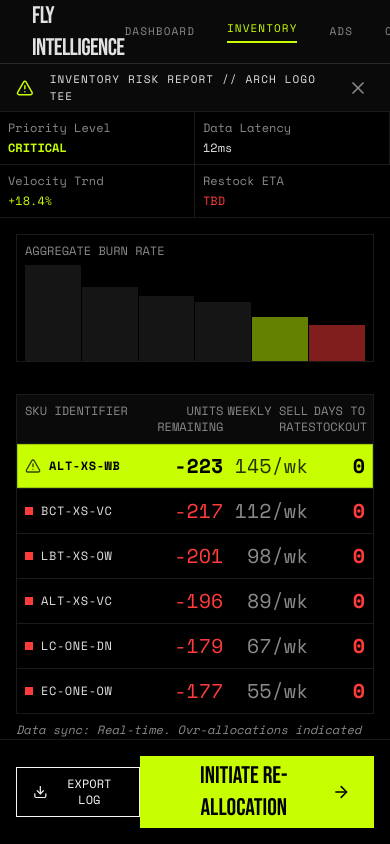
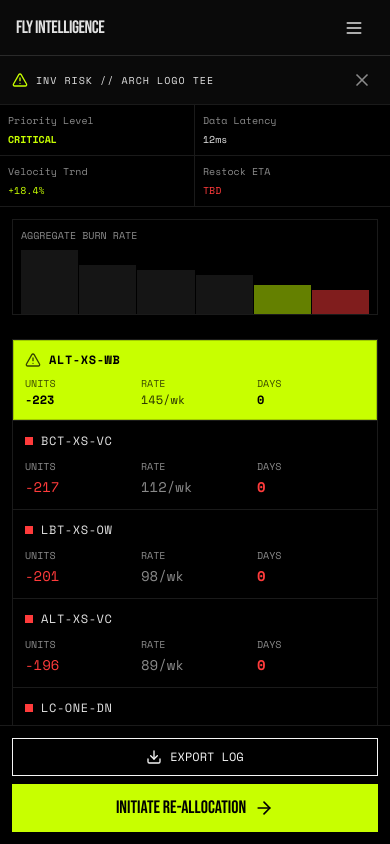
Before and after one commit to Jedidiah5/Wayflyers_Visionaries_Hackathon, a Next.js app: page /inventory in a window 390 px wide. Built offline with nearby package versions, Linux system fonts and the light colour scheme.

Commit message:
RefactordInventoryDeepDive and TopNav components to enhance UI and added mobile navigation support. Updated styles for better responsiveness and added InventoryRiskRow for displaying inventory data.

```diff
--- a/src/components/InventoryDeepDive.tsx
+++ b/src/components/InventoryDeepDive.tsx
@@ -21,11 +21,11 @@ function BurnRateChart({ data }: { data: InventoryRow[] }) {
   const maxRate = Math.max(...rates, 1);
 
   return (
-    <div className="relative mb-8 h-32 overflow-hidden border border-[#1a1a1a] group">
-      <div className="absolute left-2 top-2 font-mono text-xs text-text-muted">
+    <div className="relative mb-6 h-24 overflow-hidden border border-[#1a1a1a] group sm:mb-8 sm:h-32">
+      <div className="absolute left-2 top-2 font-mono text-[10px] text-text-muted sm:text-xs">
         AGGREGATE BURN RATE
       </div>
-      <div className="absolute bottom-0 left-0 flex h-24 w-full items-end gap-px px-2 opacity-50 transition-opacity group-hover:opacity-100">
+      <div className="absolute bottom-0 left-0 flex h-16 w-full items-end gap-px px-2 opacity-50 transition-opacity group-hover:opacity-100 sm:h-24">
         {rates.map((rate, index) => {
           const height = Math.max(20, Math.round((rate / maxRate) * 100));
           const isPeak = index >= rates.length - 2;
@@ -51,60 +51,107 @@ function BurnRateChart({ data }: { data: InventoryRow[] }) {
   );
 }
 
-function InventoryRiskTable({ data }: { data: InventoryRow[] }) {
-  const highlightIndex = data.reduce(
-    (worst, row, index) =>
-      row.unitsRemaining < data[worst].unitsRemaining ? index : worst,
-    0
-  );
-
-  return (
-    <div className="border border-[#1a1a1a]">
-      <div className="grid grid-cols-12 border-b border-[#1a1a1a] bg-[#0a0a0a] p-2 font-mono text-xs text-text-muted">
-        <div className="col-span-4">SKU IDENTIFIER</div>
-        <div className="col-span-3 text-right">UNITS REMAINING</div>
-        <div className="col-span-3 text-right">WEEKLY SELL RATE</div>
-        <div className="col-span-2 text-right">DAYS TO STOCKOUT</div>
-      </div>
-
-      <div className="font-mono text-xl text-text-primary">
-        {data.map((row, index) => {
-          const isHighlighted = index === highlightIndex;
+function InventoryRiskRow({
+  row,
+  isHighlighted,
+}: {
+  row: InventoryRow;
+  isHighlighted: boolean;
+}) {
   const isNegative = row.unitsRemaining < 0;
   const isLowPositive =
     !isNegative && row.unitsRemaining <= 20 && row.daysToStockout === 0;
 
   if (isHighlighted) {
     return (
-              <div
-                key={row.sku}
-                className="relative grid grid-cols-12 items-center overflow-hidden border-b border-[#1a1a1a] bg-accent p-2 text-black group"
-              >
+      <div className="relative overflow-hidden border-b border-[#1a1a1a] bg-accent p-3 text-black last:border-b-0 sm:p-2">
         <div className="pointer-events-none absolute inset-0 border border-black opacity-20" />
-                <div className="col-span-4 z-10 flex items-center gap-2">
-                  <TriangleAlert className="h-4 w-4 animate-pulse" />
-                  <span className="text-xs font-bold tracking-wider">
+        <div className="relative z-10 flex items-center gap-2">
+          <TriangleAlert className="h-4 w-4 shrink-0 animate-pulse" />
+          <span className="truncate font-mono text-xs font-bold tracking-wider">
             {row.sku}
           </span>
         </div>
-                <div className="col-span-3 z-10 text-right font-bold">
+        <div className="relative z-10 mt-2 grid grid-cols-3 gap-2 font-mono text-xs sm:mt-0 sm:hidden">
+          <div>
+            <div className="text-[10px] uppercase opacity-70">Units</div>
+            <div className="font-bold">{row.unitsRemaining}</div>
+          </div>
+          <div>
+            <div className="text-[10px] uppercase opacity-70">Rate</div>
+            <div className="opacity-80">{row.weeklySellRate}/wk</div>
+          </div>
+          <div>
+            <div className="text-[10px] uppercase opacity-70">Days</div>
+            <div className="font-bold">{row.daysToStockout}</div>
+          </div>
+        </div>
+        <div className="relative z-10 hidden grid-cols-12 items-center sm:grid">
+          <div className="col-span-4 flex items-center gap-2">
+            <TriangleAlert className="h-4 w-4 animate-pulse" />
+            <span className="text-xs font-bold tracking-wider">{row.sku}</span>
+          </div>
+          <div className="col-span-3 text-right font-bold">
             {row.unitsRemaining}
           </div>
-                <div className="col-span-3 z-10 text-right opacity-80">
+          <div className="col-span-3 text-right opacity-80">
             {row.weeklySellRate}/wk
           </div>
-                <div className="col-span-2 z-10 text-right font-bold">
+          <div className="col-span-2 text-right font-bold">
             {row.daysToStockout}
+          </div>
         </div>
       </div>
     );
   }
 
   return (
+    <div className="border-b border-[#1a1a1a] p-3 transition-colors last:border-b-0 hover:bg-[#0a0a0a] sm:p-2">
+      <div className="flex items-center gap-2">
         <div
-              key={row.sku}
-              className="grid grid-cols-12 items-center border-b border-[#1a1a1a] p-2 transition-colors last:border-b-0 hover:bg-[#0a0a0a]"
+          className={cn(
+            "h-2 w-2 shrink-0",
+            isNegative || row.status === "CRITICAL"
+              ? "bg-critical"
+              : isLowPositive
+                ? "bg-accent"
+                : "bg-[#2a2a2a]"
+          )}
+        />
+        <span className="truncate font-mono text-xs tracking-wider">
+          {row.sku}
+        </span>
+      </div>
+      <div className="mt-2 grid grid-cols-3 gap-2 font-mono text-sm sm:mt-0 sm:hidden">
+        <div>
+          <div className="text-[10px] uppercase text-text-muted">Units</div>
+          <div
+            className={cn(
+              "font-medium",
+              isLowPositive && "text-accent",
+              isNegative && "text-critical"
+            )}
           >
+            {row.unitsRemaining}
+          </div>
+        </div>
+        <div>
+          <div className="text-[10px] uppercase text-text-muted">Rate</div>
+          <div className="text-text-muted">{row.weeklySellRate}/wk</div>
+        </div>
+        <div>
+          <div className="text-[10px] uppercase text-text-muted">Days</div>
+          <div
+            className={cn(
+              "font-bold",
+              row.daysToStockout <= 0 && "text-critical"
+            )}
+          >
+            {row.daysToStockout}
+          </div>
+        </div>
+      </div>
+      <div className="hidden grid-cols-12 items-center sm:grid">
         <div className="col-span-4 flex items-center gap-2">
           <div
             className={cn(
@@ -120,27 +167,53 @@ function InventoryRiskTable({ data }: { data: InventoryRow[] }) {
         </div>
         <div
           className={cn(
-                  "col-span-3 text-right",
+            "col-span-3 text-right text-base",
             isLowPositive && "text-accent",
             isNegative && "text-critical"
           )}
         >
           {row.unitsRemaining}
         </div>
-              <div className="col-span-3 text-right text-text-muted">
+        <div className="col-span-3 text-right text-base text-text-muted">
           {row.weeklySellRate}/wk
         </div>
         <div
           className={cn(
-                  "col-span-2 text-right font-bold",
+            "col-span-2 text-right text-base font-bold",
             row.daysToStockout <= 0 && "text-critical"
           )}
         >
           {row.daysToStockout}
         </div>
       </div>
+    </div>
   );
-        })}
+}
+
+function InventoryRiskTable({ data }: { data: InventoryRow[] }) {
+  const highlightIndex = data.reduce(
+    (worst, row, index) =>
+      row.unitsRemaining < data[worst].unitsRemaining ? index : worst,
+    0
+  );
+
+  return (
+    <div className="border border-[#1a1a1a]">
+      <div className="hidden grid-cols-12 border-b border-[#1a1a1a] bg-[#0a0a0a] p-2 font-mono text-xs text-text-muted sm:grid">
+        <div className="col-span-4">SKU IDENTIFIER</div>
+        <div className="col-span-3 text-right">UNITS REMAINING</div>
+        <div className="col-span-3 text-right">WEEKLY SELL RATE</div>
+        <div className="col-span-2 text-right">DAYS TO STOCKOUT</div>
+      </div>
+
+      <div className="font-mono text-text-primary sm:text-xl">
+        {data.map((row, index) => (
+          <InventoryRiskRow
+            key={row.sku}
+            row={row}
+            isHighlighted={index === highlightIndex}
+          />
+        ))}
       </div>
     </div>
   );
@@ -151,10 +224,10 @@ export function InventoryDeepDive({
   productFocus = "ARCH LOGO TEE",
 }: InventoryDeepDiveProps) {
   return (
-    <div className="fixed inset-0 z-0 overflow-hidden pt-16">
-      {/* Ambient dashboard background */}
-      <div className="absolute inset-0 grid grid-cols-12 gap-px bg-[#0a0a0a] p-8 opacity-30">
-        <div className="relative col-span-12 flex h-full flex-col gap-2 border border-[#1a1a1a] bg-black p-4 md:col-span-8">
+    <div className="fixed inset-0 z-0 overflow-hidden pt-14 sm:pt-16">
+      {/* Ambient dashboard background — hidden on small screens */}
+      <div className="absolute inset-0 hidden gap-px bg-[#0a0a0a] p-8 opacity-30 md:grid md:grid-cols-12">
+        <div className="relative col-span-8 flex h-full flex-col gap-2 border border-[#1a1a1a] bg-black p-4">
           <div className="flex h-8 items-center border-b border-[#1a1a1a]">
             <span className="font-mono text-[11px] uppercase tracking-widest text-text-muted">
               SYS_STB_01
@@ -162,55 +235,58 @@ export function InventoryDeepDive({
           </div>
           <div className="flex-1 border border-dashed border-[#1a1a1a]" />
         </div>
-        <div className="col-span-12 hidden h-full border border-[#1a1a1a] bg-black md:col-span-4 md:block" />
+        <div className="col-span-4 h-full border border-[#1a1a1a] bg-black" />
       </div>
 
       {/* Panel overlay */}
-      <div className="relative z-10 flex h-[calc(100vh-4rem)] items-start justify-end bg-black/80 backdrop-blur-sm md:items-center md:justify-center">
-        <div className="relative z-50 flex h-full w-full max-h-[870px] flex-col border-[#1a1a1a] bg-black shadow-[0_0_0_1px_rgba(26,26,26,1)] md:h-auto md:w-[800px] md:border md:border-l">
+      <div className="relative z-10 flex h-[calc(100dvh-3.5rem)] min-h-0 items-stretch justify-center bg-black/90 backdrop-blur-sm sm:h-[calc(100dvh-4rem)] md:items-center md:bg-black/80">
+        <div className="relative z-50 flex min-h-0 w-full max-w-[800px] flex-1 flex-col border-[#1a1a1a] bg-black shadow-[0_0_0_1px_rgba(26,26,26,1)] md:h-auto md:max-h-[870px] md:flex-none md:border">
           {/* Header bar */}
-          <div className="flex h-12 items-center justify-between border-b border-[#1a1a1a] bg-[#0a0a0a] px-4">
-            <div className="flex items-center gap-4">
-              <AlertTriangle className="h-[18px] w-[18px] text-accent" />
-              <h2 className="font-mono text-[11px] uppercase tracking-widest text-text-primary">
+          <div className="flex min-h-12 shrink-0 items-center justify-between gap-2 border-b border-[#1a1a1a] bg-[#0a0a0a] px-3 py-2 sm:px-4 sm:py-0">
+            <div className="flex min-w-0 flex-1 items-center gap-2 sm:gap-4">
+              <AlertTriangle className="h-4 w-4 shrink-0 text-accent sm:h-[18px] sm:w-[18px]" />
+              <h2 className="truncate font-mono text-[10px] uppercase tracking-widest text-text-primary sm:text-[11px] sm:whitespace-normal">
+                <span className="sm:hidden">Inv Risk // {productFocus}</span>
+                <span className="hidden sm:inline">
                   Inventory Risk Report // {productFocus}
+                </span>
               </h2>
             </div>
             <Link
               href="/"
               aria-label="Close panel"
-              className="group flex h-8 w-8 items-center justify-center text-text-muted transition-colors hover:text-text-primary"
+              className="group flex h-8 w-8 shrink-0 items-center justify-center text-text-muted transition-colors hover:text-text-primary"
             >
               <X className="h-5 w-5 transition-transform duration-200 group-hover:rotate-90" />
             </Link>
           </div>
 
           {/* Meta data row */}
-          <div className="grid grid-cols-4 border-b border-[#1a1a1a] bg-black font-mono text-xs">
-            <div className="col-span-2 flex flex-col gap-1 border-b border-r border-[#1a1a1a] p-2 md:col-span-1 md:border-b-0">
+          <div className="grid shrink-0 grid-cols-2 border-b border-[#1a1a1a] bg-black font-mono text-[10px] sm:grid-cols-4 sm:text-xs">
+            <div className="flex flex-col gap-1 border-b border-r border-[#1a1a1a] p-2 sm:border-b-0">
               <span className="text-text-muted">Priority Level</span>
               <span className="font-bold text-accent">CRITICAL</span>
             </div>
-            <div className="col-span-2 flex flex-col gap-1 border-b border-r border-[#1a1a1a] p-2 md:col-span-1 md:border-b-0">
+            <div className="flex flex-col gap-1 border-b border-[#1a1a1a] p-2 sm:border-b-0 sm:border-r">
               <span className="text-text-muted">Data Latency</span>
               <span className="text-text-primary">12ms</span>
             </div>
-            <div className="col-span-2 flex flex-col gap-1 border-r border-[#1a1a1a] p-2 md:col-span-1">
+            <div className="flex flex-col gap-1 border-r border-[#1a1a1a] p-2">
               <span className="text-text-muted">Velocity Trnd</span>
               <span className="text-accent">+18.4%</span>
             </div>
-            <div className="col-span-2 flex flex-col gap-1 p-2 md:col-span-1">
+            <div className="flex flex-col gap-1 p-2">
               <span className="text-text-muted">Restock ETA</span>
               <span className="text-critical">TBD</span>
             </div>
           </div>
 
           {/* Scrollable content */}
-          <div className="flex-1 overflow-y-auto bg-black p-4">
+          <div className="min-h-0 flex-1 overflow-y-auto overscroll-contain bg-black p-3 sm:p-4">
             <BurnRateChart data={data} />
             <InventoryRiskTable data={data} />
-            <div className="mt-2 flex justify-end">
-              <span className="font-mono text-xs italic text-text-muted">
+            <div className="mt-2 flex justify-start sm:justify-end">
+              <span className="font-mono text-[10px] italic leading-relaxed text-text-muted sm:text-xs">
                 Data sync: Real-time. Ovr-allocations indicated by negative
                 integers.
               </span>
@@ -218,20 +294,20 @@ export function InventoryDeepDive({
           </div>
 
           {/* Footer action bar */}
-          <div className="flex items-center justify-between border-t border-[#1a1a1a] bg-black p-4">
+          <div className="flex shrink-0 flex-col gap-2 border-t border-[#1a1a1a] bg-black p-3 pb-[max(0.75rem,env(safe-area-inset-bottom))] sm:flex-row sm:items-center sm:justify-between sm:gap-4 sm:p-4">
             <button
               type="button"
-              className="flex items-center gap-2 border border-[#f5f5f5] bg-transparent px-4 py-2 font-mono text-xs uppercase text-[#f5f5f5] transition-colors hover:bg-[#f5f5f5] hover:text-black"
+              className="flex w-full items-center justify-center gap-2 border border-[#f5f5f5] bg-transparent px-4 py-2.5 font-mono text-xs uppercase text-[#f5f5f5] transition-colors hover:bg-[#f5f5f5] hover:text-black sm:w-auto sm:justify-start sm:py-2"
             >
               <Download className="h-4 w-4" />
               Export Log
             </button>
             <button
               type="button"
-              className="flex items-center gap-2 bg-accent px-6 py-1 font-display text-2xl uppercase text-black transition-colors hover:bg-white"
+              className="flex w-full items-center justify-center gap-2 bg-accent px-4 py-2.5 font-display text-lg uppercase text-black transition-colors hover:bg-white sm:w-auto sm:px-6 sm:py-1 sm:text-2xl"
             >
-              Initiate Re-allocation
-              <ArrowRight className="h-5 w-5" />
+              <span className="text-center">Initiate Re-allocation</span>
+              <ArrowRight className="h-5 w-5 shrink-0" />
             </button>
           </div>
         </div>
--- a/src/components/TopNav.tsx
+++ b/src/components/TopNav.tsx
@@ -2,7 +2,9 @@
 
 import Link from "next/link";
 import { usePathname } from "next/navigation";
+import { useState } from "react";
 import { cn } from "@/lib/utils";
+import { Menu, X } from "lucide-react";
 
 const NAV_ITEMS = [
   { href: "/", label: "Dashboard" },
@@ -13,19 +15,21 @@ const NAV_ITEMS = [
 
 export function TopNav() {
   const pathname = usePathname();
+  const [menuOpen, setMenuOpen] = useState(false);
 
   return (
-    <nav className="fixed top-0 left-0 z-50 flex h-16 w-full items-center justify-between border-b border-border bg-background px-8">
-      <div className="flex items-center gap-4">
+    <>
+      <nav className="fixed top-0 left-0 z-50 flex h-14 w-full items-center justify-between border-b border-border bg-background px-4 sm:h-16 sm:px-8">
         <Link
           href="/"
-          className="font-display text-2xl uppercase tracking-tight text-text-primary"
+          className="font-display text-lg uppercase tracking-tight text-text-primary sm:text-2xl"
+          onClick={() => setMenuOpen(false)}
         >
           Fly Intelligence
         </Link>
-      </div>
 
-      <div className="flex h-full items-center gap-8">
+        {/* Desktop nav */}
+        <div className="hidden h-full items-center gap-6 md:flex md:gap-8">
           {NAV_ITEMS.map((item) => {
             const isActive =
               item.href === "/"
@@ -48,6 +52,57 @@ export function TopNav() {
             );
           })}
         </div>
+
+        {/* Mobile menu toggle */}
+        <button
+          type="button"
+          aria-label={menuOpen ? "Close menu" : "Open menu"}
+          aria-expanded={menuOpen}
+          onClick={() => setMenuOpen((open) => !open)}
+          className="flex h-10 w-10 items-center justify-center text-text-primary md:hidden"
+        >
+          {menuOpen ? (
+            <X className="h-5 w-5" />
+          ) : (
+            <Menu className="h-5 w-5" />
+          )}
+        </button>
       </nav>
+
+      {/* Mobile nav drawer */}
+      {menuOpen && (
+        <>
+          <div
+            className="fixed inset-0 top-14 z-40 bg-black/60 md:hidden"
+            onClick={() => setMenuOpen(false)}
+            aria-hidden="true"
+          />
+          <div className="fixed left-0 right-0 top-14 z-40 border-b border-border bg-background md:hidden">
+            {NAV_ITEMS.map((item) => {
+              const isActive =
+                item.href === "/"
+                  ? pathname === "/"
+                  : pathname.startsWith(item.href);
+
+              return (
+                <Link
+                  key={item.href}
+                  href={item.href}
+                  onClick={() => setMenuOpen(false)}
+                  className={cn(
+                    "block border-b border-border px-4 py-3 font-mono text-xs uppercase tracking-widest last:border-b-0",
+                    isActive
+                      ? "bg-surface text-accent"
+                      : "text-text-muted hover:bg-surface hover:text-text-primary"
+                  )}
+                >
+                  {item.label}
+                </Link>
+              );
+            })}
+          </div>
+        </>
+      )}
+    </>
   );
 }
```
Also changed, not shown: .eslintrc.json (added), 2 other files (tests, documents, lock files or other folders). Lines whose indentation alone changed are shown as unchanged.
